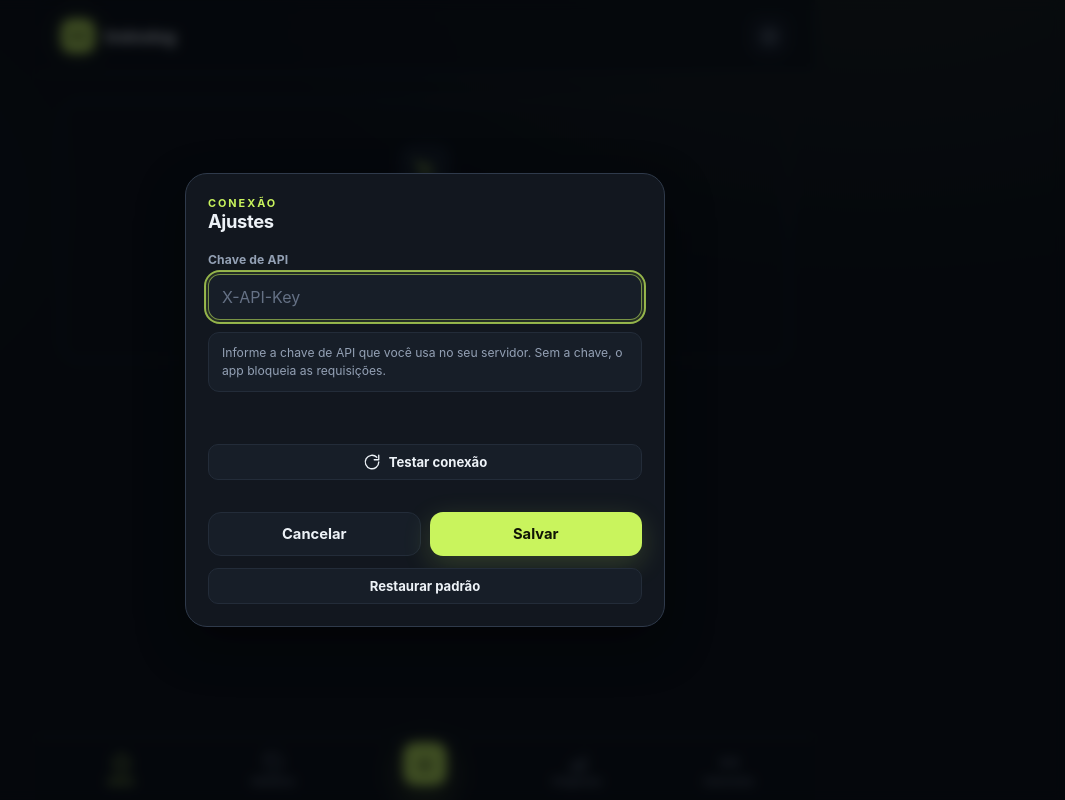
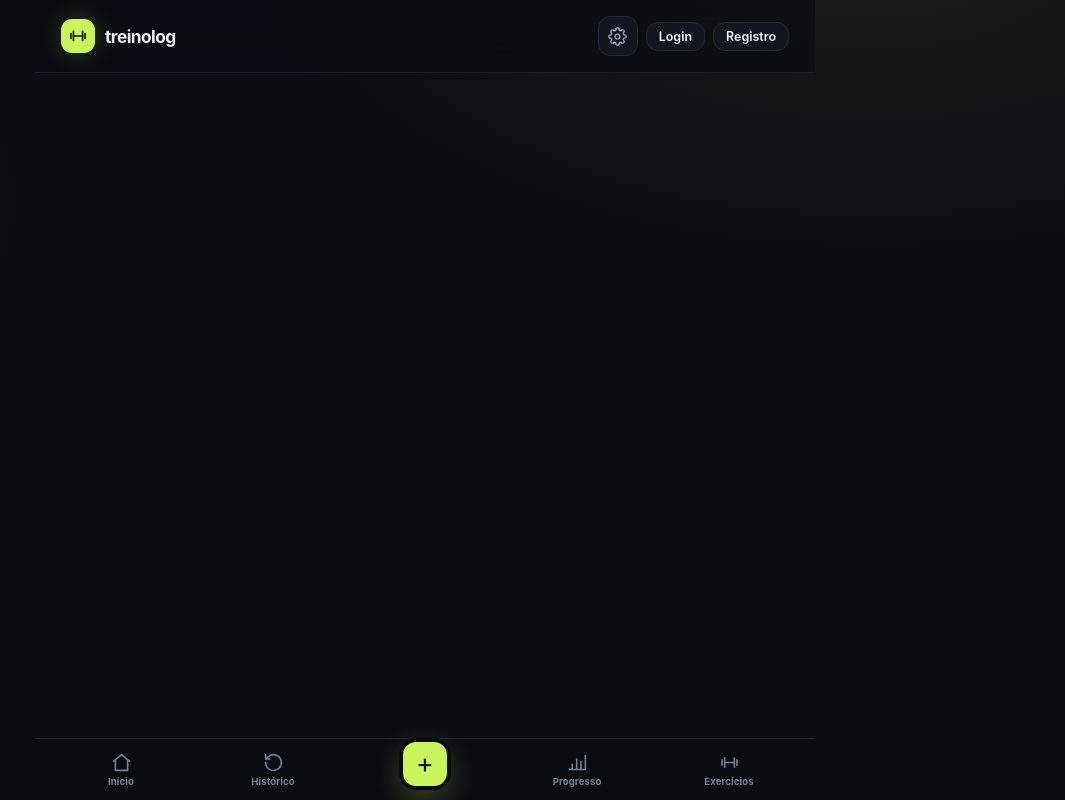
Before and after one commit to flaviofilho-hub/treinolog, a plain HTML site: page frontend/index.html in a window 1280 px wide. Shown: the whole page, without its empty margins (215-1280 px from the left). Drawn offline with Linux system fonts and the light colour scheme; no server answers.

Commit message:
feat: auth UI - login/register buttons and modals

```diff
--- a/frontend/css/app.css
+++ b/frontend/css/app.css
@@ -194,6 +194,38 @@ svg {
   font-size: 0.72rem;
   font-weight: 650;
   white-space: nowrap;
+}
+
+.auth-buttons {
+  display: flex;
+  gap: 8px;
+  align-items: center;
+}
+
+.auth-btn {
+  display: inline-flex;
+  align-items: center;
+  gap: 4px;
+  padding: 6px 12px;
+  border: 1px solid var(--border);
+  border-radius: 12px;
+  background: var(--surface);
+  color: var(--text);
+  font-size: 0.78rem;
+  font-weight: 600;
+  transition: all 0.15s ease;
+  white-space: nowrap;
+}
+
+.auth-btn:hover {
+  border-color: var(--border-strong);
+  color: var(--text);
+  background: var(--surface-2);
+}
+
+.auth-btn:focus-visible {
+  outline: 2px solid rgba(201, 244, 93, 0.7);
+  outline-offset: 2px;
 }
 
 .page {
--- a/frontend/index.html
+++ b/frontend/index.html
@@ -59,6 +59,11 @@
               <path d="M19.4 15a1.7 1.7 0 0 0 .34 1.87l.06.06a2 2 0 1 1-2.83 2.83l-.06-.06a1.7 1.7 0 0 0-1.87-.34 1.7 1.7 0 0 0-1.03 1.56V21a2 2 0 1 1-4 0v-.09A1.7 1.7 0 0 0 8.98 19.4a1.7 1.7 0 0 0-1.87.34l-.06.06a2 2 0 1 1-2.83-2.83l.06-.06a1.7 1.7 0 0 0 .34-1.87 1.7 1.7 0 0 0-1.56-1.03H3a2 2 0 1 1 0-4h.09A1.7 1.7 0 0 0 4.6 8.98a1.7 1.7 0 0 0-.34-1.87l-.06-.06a2 2 0 1 1 2.83-2.83l.06.06a1.7 1.7 0 0 0 1.87.34H9a1.7 1.7 0 0 0 1.03-1.56V3a2 2 0 1 1 4 0v.09A1.7 1.7 0 0 0 15.02 4.6a1.7 1.7 0 0 0 1.87-.34l.06-.06a2 2 0 1 1 2.83 2.83l-.06.06a1.7 1.7 0 0 0-.34 1.87V9c.2.62.79 1.03 1.56 1.03H21a2 2 0 1 1 0 4h-.09A1.7 1.7 0 0 0 19.4 15Z" />
             </svg>
           </button>
+          <!-- Botões de auth (login/registro) -->
+          <div id="auth-buttons" class="auth-buttons">
+            <button id="btn-login" class="auth-btn" onclick="showLoginModal()">Login</button>
+            <button id="btn-register" class="auth-btn" onclick="showRegisterModal()">Registro</button>
+          </div>
         </div>
       </header>
 
--- a/frontend/js/main.js
+++ b/frontend/js/main.js
@@ -8,40 +8,58 @@ import { renderNew } from "./pages/new.js";
 import { renderHistory } from "./pages/history.js";
 import { renderDetail } from "./pages/detail.js";
 import { renderProgress } from "./pages/progress.js";
-import { renderExercises } from "./pages/exercises.js";
+import { renderExercises } from "./pages/exercicios.js";
 
-register("/", renderHome);
-register("/novo", renderNew);
-register("/historico", renderHistory);
-register("/treino/:id", renderDetail);
-register("/progresso", renderProgress);
-register("/exercicios", renderExercises);
-
-const indicator = document.getElementById("pending-indicator");
-
-function updatePendingBadge() {
-  const count = pendingCount();
-  indicator.hidden = count === 0;
-  indicator.textContent = `${count} pendente${count === 1 ? "" : "s"}`;
+async function showLoginModal() {
+  const email = prompt("Digite seu e-mail:");
+  const senha = prompt("Digite sua senha:");
+  if (!email || !senha) {
+    toast("E-mail e senha são obrigatórios.");
+    return;
+  }
+  const response = await fetch("/auth/login", {
+    method: "POST",
+    headers: { "Content-Type": "application/json" },
+    body: JSON.stringify({ email, senha })
+  });
+  const data = await response.json();
+  if (response.ok) {
+    toast(data.message || "Login bem-sucedido!");
+    setTimeout(() => {
+      window.location.reload();
+    }, 1500);
+  } else {
+    toast(data.error || "Falha no login.");
+  }
 }
 
-window.addEventListener("pending:changed", updatePendingBadge);
-
-document
-  .getElementById("open-settings")
-  .addEventListener("click", () => openSettingsModal());
-
-window.addEventListener("online", async () => {
-  const result = await syncPending();
-  if (result.synced) {
-    toast(`${result.synced} treino(s) enviado(s).`);
-    updatePendingBadge();
-    render();
+async function showRegisterModal() {
+  const nome = prompt("Digite seu nome:");
+  const email = prompt("Digite seu e-mail:");
+  const senha = prompt("Digite uma senha (mínimo 6 caracteres):");
+  if (!nome || !email || !senha) {
+    toast("Todos os campos são obrigatórios.");
+    return;
   }
-});
-
-startRouter();
-updatePendingBadge();
+  if (senha.length < 6) {
+    toast("A senha deve ter no mínimo 6 caracteres.");
+    return;
+  }
+  const response = await fetch("/auth/register", {
+    method: "POST",
+    headers: { "Content-Type": "application/json" },
+    body: JSON.stringify({ nome, email, senha })
+  });
+  const data = await response.json();
+  if (response.ok) {
+    toast(data.message || "Registro bem-sucedido!");
+    setTimeout(() => {
+      window.location.reload();
+    }, 1500);
+  } else {
+    toast(data.error || "Falha no registro.");
+  }
+}
 
 // No modo web, sempre verificar configuração na inicialização
 if (needsSetup()) {
```
